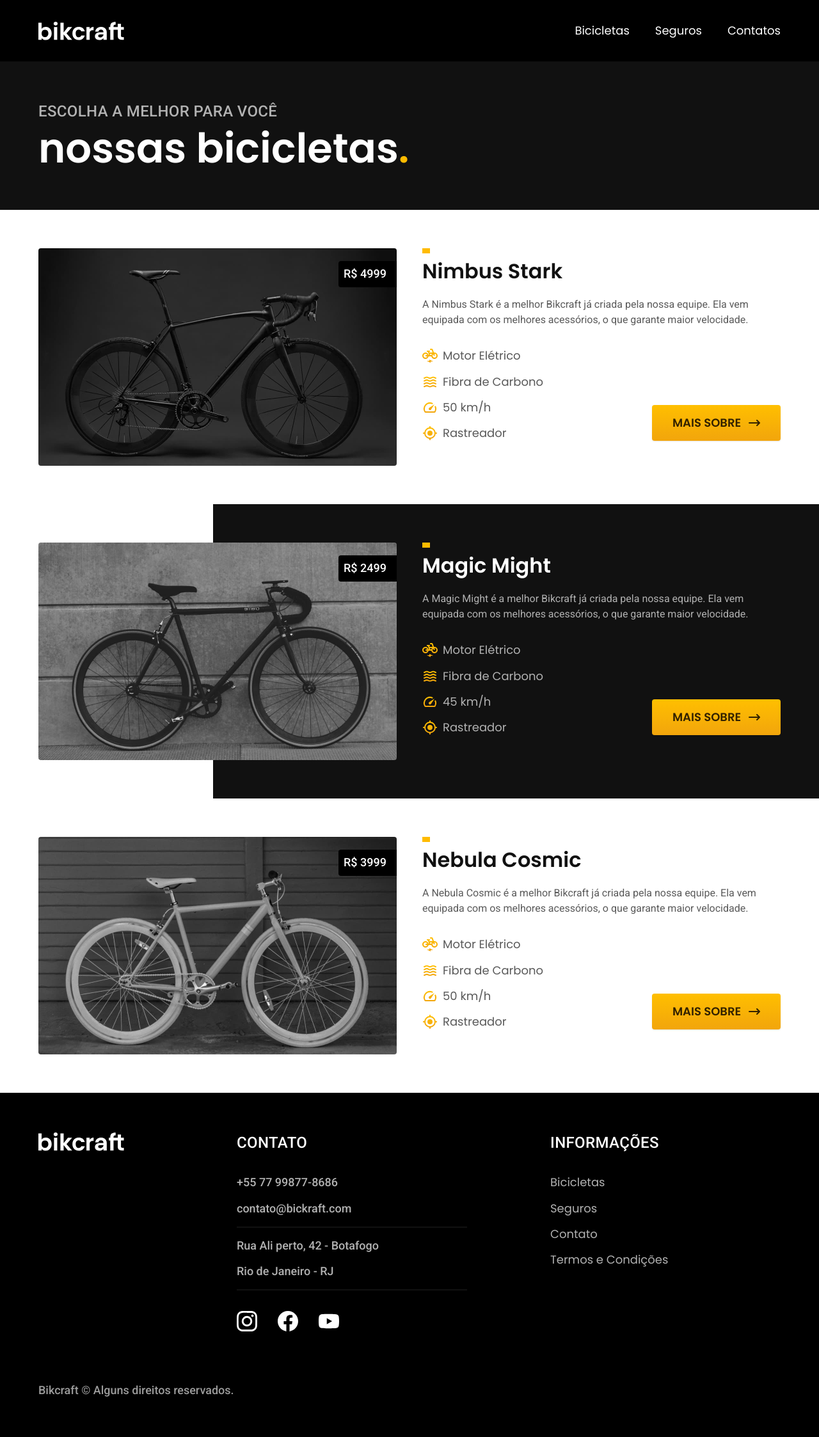
After one commit to williamtorres-dev/bikcraft, a PHP site: page /bicicletas.html in a window 1280 px wide. The commit adds this page. Shown: the whole page at 64% size. Run offline with PHP 8.4, Linux system fonts and the light colour scheme.

Commit message:
Bicicletas

```diff
--- /dev/null
+++ b/bicicletas.html
@@ -0,0 +1,172 @@
+<!DOCTYPE html>
+<html lang="pt-br">
+
+<head>
+  <meta charset="UTF-8">
+  <meta name="viewport" content="width=device-width, initial-scale=1.0">
+
+  <title>Bicicletas | Bikcraft</title>
+  <meta name="description" content="Termos e condições.">
+
+  <link rel="stylesheet" href="./css/style.css">
+
+  <link rel="preconnect" href="https://fonts.googleapis.com">
+  <link rel="preconnect" href="https://fonts.gstatic.com" crossorigin>
+  <link href="https://fonts.googleapis.com/css2?family=Merriweather:ital,wght@1,900&family=Poppins:wght@400;600&family=Roboto:wght@400;500&display=swap" rel="stylesheet">
+</head>
+
+<body id="bicicletas">
+  <header class="header_bg">
+    <div class="header container">
+      <a href="./">
+        <img src="./img/bikcraft.svg" alt="Bikcraft">
+      </a>
+      <nav>
+        <ul class="header_menu cor-0 font-1-m">
+          <li><a href="./bicicletas.html">Bicicletas</a></li>
+          <li><a href="./seguros.html">Seguros</a></li>
+          <li><a href="./contato.html">Contatos</a></li>
+        </ul>
+      </nav>
+    </div>
+  </header>
+
+  <main>
+    <div class="titulo_bg">
+      <div class="titulo container">
+        <p class="font-2-l-b cor-5">Escolha a melhor para você</p>
+        <h1 class="font-1-xxl cor-0">nossas bicicletas<span class="cor-p1">.</span></h1>
+      </div>
+    </div>
+
+    <div class="bicicletas container">
+      <div class="bicicletas_imagem">
+        <img src="./img/bicicletas/nimbus.jpg" alt="Bicicleta preta">
+        <span class="font-2-m cor-0">R$ 4999</span>
+      </div>
+      <div class="bicicletas_conteudo">
+        <h2 class="font-1-xl">Nimbus Stark</h2>
+        <p class="font-2-s cor-8">A Nimbus Stark é a melhor Bikcraft já criada pela nossa equipe. Ela vem equipada com os melhores acessórios, o que garante maior velocidade.</p>
+        <ul class="font-1-m cor-8">
+          <li>
+            <img src="./img/icones/eletrica.svg" alt="">
+            Motor Elétrico
+          </li>
+          <li>
+            <img src="./img/icones/carbono.svg" alt="">
+            Fibra de Carbono
+          </li>
+          <li>
+            <img src="./img/icones/velocidade.svg" alt="">
+            50 km/h
+          </li>
+          <li>
+            <img src="./img/icones/rastreador.svg" alt="">
+            Rastreador
+          </li>
+        </ul>
+        <a href="./bicicletas/nimbus.html" class="botao seta">Mais Sobre</a>
+      </div>
+    </div>
+    <div class="bicicletas_bg">
+      <div class="bicicletas container">
+        <div class="bicicletas_imagem">
+          <img src="./img/bicicletas/magic.jpg" alt="Bicicleta preta">
+          <span class="font-2-m cor-0">R$ 2499</span>
+        </div>
+        <div class="bicicletas_conteudo">
+          <h2 class="font-1-xl cor-0">Magic Might</h2>
+          <p class="font-2-s cor-5">A Magic Might é a melhor Bikcraft já criada pela nossa equipe. Ela vem equipada com os melhores acessórios, o que garante maior velocidade.</p>
+          <ul class="font-1-m cor-5">
+            <li>
+              <img src="./img/icones/eletrica.svg" alt="">
+              Motor Elétrico
+            </li>
+            <li>
+              <img src="./img/icones/carbono.svg" alt="">
+              Fibra de Carbono
+            </li>
+            <li>
+              <img src="./img/icones/velocidade.svg" alt="">
+              45 km/h
+            </li>
+            <li>
+              <img src="./img/icones/rastreador.svg" alt="">
+              Rastreador
+            </li>
+          </ul>
+          <a href="./bicicletas/magic.html" class="botao seta">Mais Sobre</a>
+        </div>
+      </div>
+    </div>
+    <div class="bicicletas container">
+      <div class="bicicletas_imagem">
+        <img src="./img/bicicletas/nebula.jpg" alt="Bicicleta preta">
+        <span class="font-2-m cor-0">R$ 3999</span>
+      </div>
+      <div class="bicicletas_conteudo">
+        <h2 class="font-1-xl">Nebula Cosmic</h2>
+        <p class="font-2-s cor-8">A Nebula Cosmic é a melhor Bikcraft já criada pela nossa equipe. Ela vem equipada com os melhores acessórios, o que garante maior velocidade.</p>
+        <ul class="font-1-m cor-8">
+          <li>
+            <img src="./img/icones/eletrica.svg" alt="">
+            Motor Elétrico
+          </li>
+          <li>
+            <img src="./img/icones/carbono.svg" alt="">
+            Fibra de Carbono
+          </li>
+          <li>
+            <img src="./img/icones/velocidade.svg" alt="">
+            50 km/h
+          </li>
+          <li>
+            <img src="./img/icones/rastreador.svg" alt="">
+            Rastreador
+          </li>
+        </ul>
+        <a href="./bicicletas/nebula.html" class="botao seta">Mais Sobre</a>
+      </div>
+    </div>
+  </main>
+
+  <footer class="footer_bg">
+    <div class="footer container">
+      <img src="./img/bikcraft.svg" alt="Bikcraft">
+      <div class="footer_contato">
+        <h3 class="font-2-l-b cor-0">Contato</h3>
+        <ul class="font-2-m cor-5">
+          <li><a href="tel:+5577998778686">+55 77 99877-8686</a></li>
+          <li><a href="mailto:contato@bickraft.com">contato@bickraft.com</a></li>
+          <li>Rua Ali perto, 42 - Botafogo</li>
+          <li>Rio de Janeiro - RJ</li>
+        </ul>
+        <div class="footer_redes">
+          <a href="./">
+            <img src="./img/redes/instagram.svg" alt="instagram">
+          </a>
+          <a href="./">
+            <img src="./img/redes/facebook.svg" alt="Facebook">
+          </a>
+          <a href="./">
+            <img src="./img/redes/youtube.svg" alt="Youtube">
+          </a>
+        </div>
+      </div>
+      <div class="footer_informacoes">
+        <h3 class="font-2-l-b cor-0">Informações</h3>
+        <nav>
+          <ul class="font-1-m cor-5">
+            <li><a href="./bicicletas.html">Bicicletas</a></li>
+            <li><a href="./seguros.html">Seguros</a></li>
+            <li><a href="./contato.html">Contato</a></li>
+            <li><a href="./termos.html">Termos e Condições</a></li>
+          </ul>
+        </nav>
+      </div>
+      <p class="footer_copy font-2-m cor-6">Bikcraft © Alguns direitos reservados.</p>
+    </div>
+  </footer>
+</body>
+
+</html>
--- /dev/null
+++ b/css/bicicletas/bicicletas.css
@@ -0,0 +1,102 @@
+.bicicletas_bg {
+  background: linear-gradient(to right, var(--cor-0) 26%, var(--cor-11) 0%);
+}
+
+.bicicletas {
+  display: grid;
+  grid-template-columns: 1fr 1fr;
+  gap: 40px;
+  padding-top: 60px;
+  padding-bottom: 60px;
+}
+
+.bicicletas_imagem {
+  display: grid;
+}
+
+.bicicletas_imagem img {
+  grid-area: 1/1;
+}
+
+.bicicletas_imagem span {
+  grid-area: 1/1;
+  place-self: start end;
+  margin-top: 20px;
+  background-color: var(--cor-12);
+  display: inline-block;
+  padding: 8px 16px 8px 8px;
+  border-radius: 4px 0 0 4px;
+}
+
+.bicicletas_conteudo {
+  display: grid;
+  grid-template-columns: 1fr auto;
+  align-content: start;
+}
+
+.bicicletas h2,
+.bicicletas p {
+  grid-column: 1/-1;
+}
+
+.bicicletas h2 {
+  margin-bottom: 20px;
+}
+
+.bicicletas h2::before {
+  content: "";
+  display: block;
+  width: 12px;
+  height: 8px;
+  background-color: var(--cor-p1);
+  margin-bottom: 8px;
+}
+
+.bicicletas p {
+  margin-bottom: 32px;
+}
+
+.bicicletas a {
+  place-self: end;
+}
+
+.bicicletas li {
+  display: flex;
+  align-items: center;
+}
+
+.bicicletas ul {
+  display: grid;
+  gap: 16px;
+}
+
+.bicicletas_conteudo img {
+  width: 24px;
+  margin-right: 8px;
+}
+
+@media (max-width: 800px) {
+  .bicicletas_bg {
+    background: var(--cor-11);
+  }
+  .bicicletas {
+    grid-template-columns: 1fr;
+    gap: 20px;
+    padding-top: 40px;
+    padding-bottom: 40px;
+  }
+}
+
+@media (max-width: 600px) {
+  .bicicletas_conteudo {
+    grid-template-columns: 1fr;
+  }
+  .bicicletas ul {
+    font-size: 1rem;
+    grid-template-columns: 1fr 1fr;
+    margin-bottom: 32px;
+  }
+  .bicicletas a {
+    place-self: start;
+  }
+}
--- a/css/style.css
+++ b/css/style.css
@@ -17,6 +17,7 @@
 
 /* Bicicletas */
 @import "./bicicletas/bicicletas-lista.css";
+@import "./bicicletas/bicicletas.css";
 
 /* Seguros */
 @import "./seguros/seguros.css";
--- a/css/utilitarios/componentes.css
+++ b/css/utilitarios/componentes.css
@@ -30,6 +30,25 @@
 
 .botao.secundario:hover {
   background: var(--cor-9);
+}
+
+.botao.seta {
+  display: flex;
+  align-items: center;
+}
+
+.botao.seta::after {
+  content: "";
+  display: inline-block;
+  width: 18px;
+  height: 10px;
+  margin-left: 12px;
+  background: url("../../img/icones/seta.svg");
+  transition: transform 0.2s;
+}
+
+.botao.seta:hover::after {
+  transform: translateX(4px);
 }
 
 @media (max-width: 600px) {
--- a/index.html
+++ b/index.html
@@ -15,7 +15,7 @@
   <link href="https://fonts.googleapis.com/css2?family=Merriweather:ital,wght@1,900&family=Poppins:wght@400;600&family=Roboto:wght@400;500&display=swap" rel="stylesheet">
 </head>
 
-<body>
+<body id="home">
   <header class="header_bg">
     <div class="header container">
       <a href="./">
--- a/termos.html
+++ b/termos.html
@@ -15,7 +15,7 @@
   <link href="https://fonts.googleapis.com/css2?family=Merriweather:ital,wght@1,900&family=Poppins:wght@400;600&family=Roboto:wght@400;500&display=swap" rel="stylesheet">
 </head>
 
-<body>
+<body id="termos">
   <header class="header_bg">
     <div class="header container">
       <a href="./">
```
